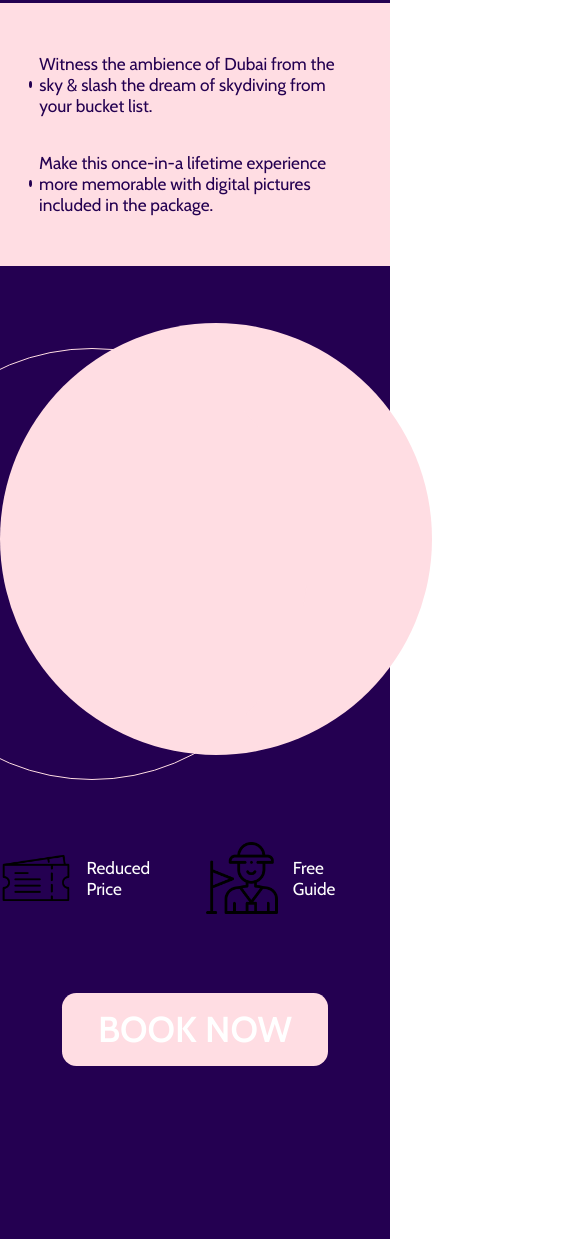
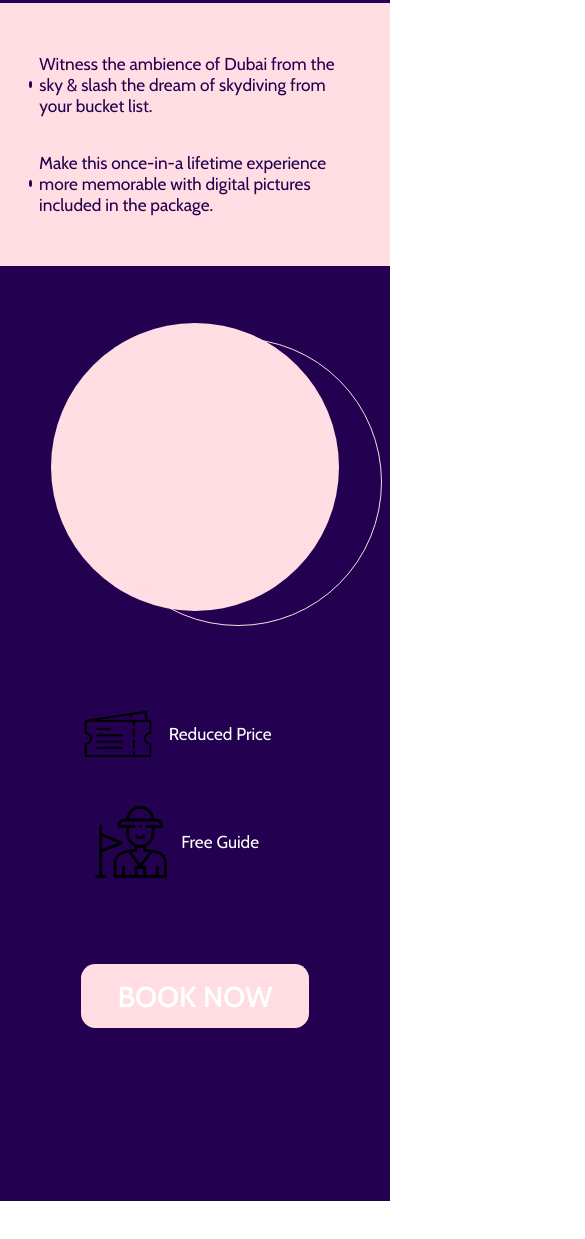
Before and after one commit to chris3evans/dubai-skydive, a website built with Parcel: page Page1/index.html in a window 390 px wide. Shown: the part 933-2172 px from the top of the page, 585 px wide, since content can reach past the window. After the commit the page ends 2134 px from the top, so only its background shows below. Built offline with nearby package versions, Linux system fonts and the light colour scheme.

Commit message:
First Page Complete And Responsive

```diff
--- a/Page1/Page1Sass/Page1SassFolders/Page1Components/_includes-list.scss
+++ b/Page1/Page1Sass/Page1SassFolders/Page1Components/_includes-list.scss
@@ -2,14 +2,26 @@
   display: flex;
   justify-content: center;
   margin: 4rem 0rem;
+
+  @include respond(phone-big) {
+    display: block;
+  }
 }
 
 .book__item {
   display: flex;
   align-items: center;
 
+  @include respond(phone-big) {
+    justify-content: center;
+  }
+
   &:not(last-of-type) {
     margin-right: 5rem;
+
+    @include respond(phone-big) {
+      margin-bottom: 5rem;
+    }
   }
 }
 
--- a/Page1/Page1Sass/Page1SassFolders/Page1Layouts/_section-book.scss
+++ b/Page1/Page1Sass/Page1SassFolders/Page1Layouts/_section-book.scss
@@ -13,6 +13,11 @@
       margin: 0rem auto;
       padding: 5rem 0rem;
 
+      @include respond(phone-big) {
+        height: 40rem;
+        width: 40rem;
+      }
+
       &::after {
         content: "";
         display: inline-block;
@@ -24,11 +29,21 @@
         position: absolute;
         top: 15%;
         right: 21%;
+
+        @include respond(tab-land) {
+          right: 18%;
+        }
+        @include respond(tab-port) {
+          right: 8%;
+        }
+        @include respond(phone-big) {
+          height: 40rem;
+          width: 40rem;
+          top: 18%;
+          right: 2%;
+        }
       }
     }
-  }
-
-  .book-includes {
   }
 
   .book-button {
@@ -48,6 +63,10 @@
       margin: 3rem 0rem 20rem 0rem;
       font-weight: 600;
       transition: all 0.4s;
+
+      @include respond(phone-big) {
+        font-size: 4rem;
+      }
     }
 
     .book__button:hover {
--- a/Page1/Page1Sass/Page1SassFolders/Page1Layouts/_section-description.scss
+++ b/Page1/Page1Sass/Page1SassFolders/Page1Layouts/_section-description.scss
@@ -11,16 +11,26 @@
 
   .description-image {
     height: 40rem;
-    width: 150rem;
+    width: 130rem;
     background-color: $color-light-pink;
     border-radius: 6rem;
     margin-left: -20rem;
     z-index: 10;
+
+    @include respond(tab-land) {
+      width: 110rem;
+    }
+    @include respond(tab-port) {
+      width: 88rem;
+    }
+    @include respond(phone-big) {
+      width: 60rem;
+    }
   }
 
   .description-image-outline {
     height: 40rem;
-    width: 150rem;
+    width: 130rem;
     background-color: transparent;
     border: 0.2rem solid $color-light-pink;
     border-radius: 6rem;
@@ -28,5 +38,16 @@
     position: absolute;
     top: 20rem;
     left: -15rem;
+
+    @include respond(tab-land) {
+      width: 110rem;
+    }
+    @include respond(tab-port) {
+      width: 88rem;
+    }
+    @include respond(phone-big) {
+      width: 60rem;
+      left: -18rem;
+    }
   }
 }
```
Also changed, not shown: Page1/Page1Sass/Page1SassFolders/Page1Abstracts/_mixins.scss (line endings or trailing spaces), Page1/Page1Sass/page1Main.css, 1 other file.
